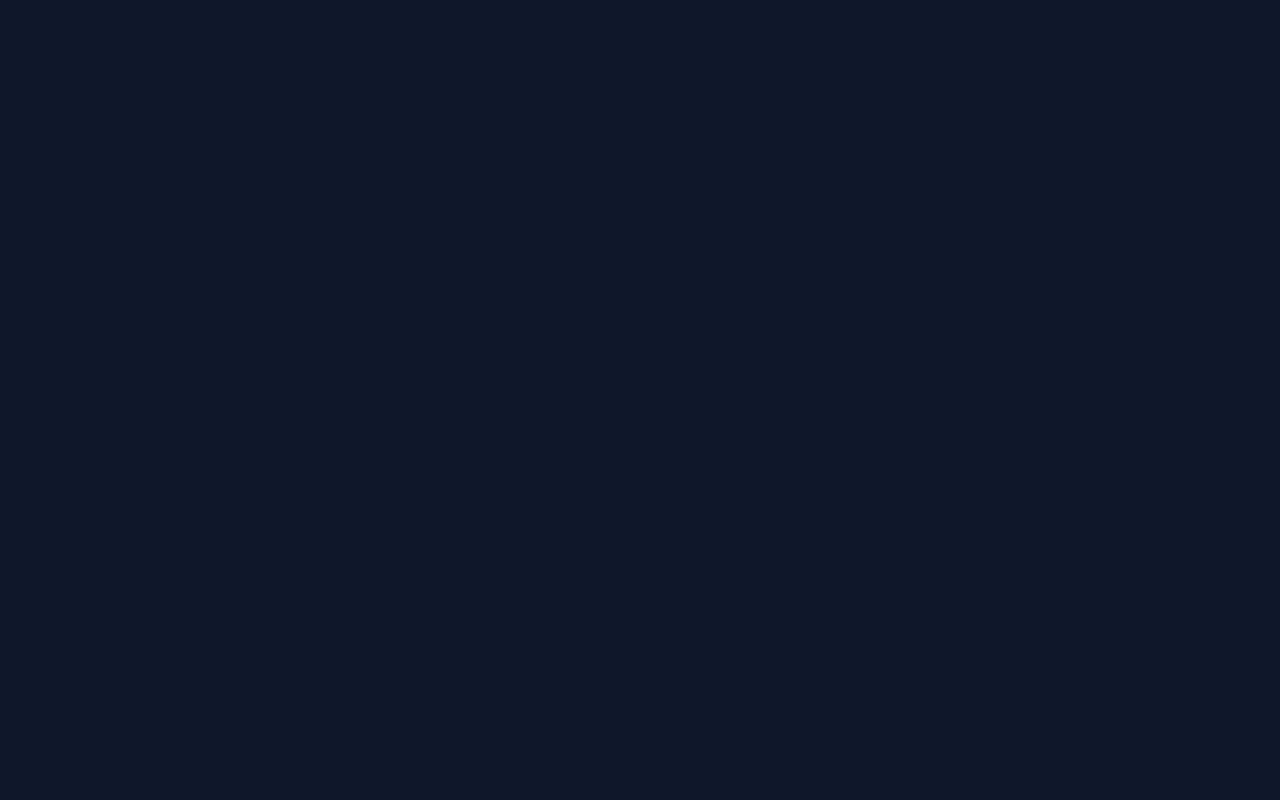
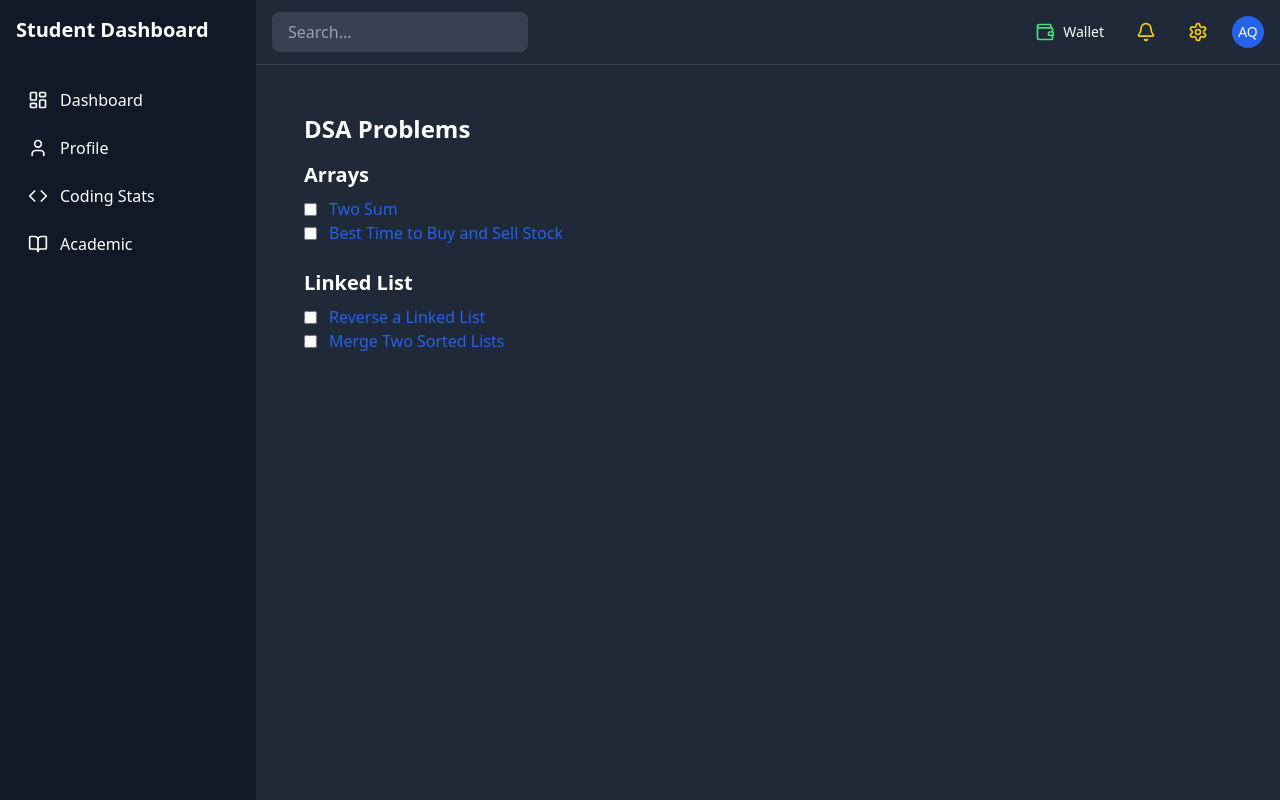
Before and after one commit to AshiqAhamed17/Dashboard, a React (Vite) app in the folder student-dashboard/: page /coding in a window 1280 px wide. Before the commit this address had no page. Built offline with nearby package versions, Linux system fonts and the light colour scheme.

Commit message:
Coding.jsx

```diff
--- a/student-dashboard/src/App.jsx
+++ b/student-dashboard/src/App.jsx
@@ -3,6 +3,7 @@ import Layout from './components/layout/Layout';
 import Dashboard from './pages/Dashboard';
 import Profile from './pages/Profile';
 import Login from './pages/Login';
+import Coding from './pages/Coding';
 //path="/login"
 function App() {
   return (
@@ -12,6 +13,7 @@ function App() {
         <Route path="/" element={<Layout />}>
           <Route path='dashboard' element={<Dashboard />} />
           <Route path="profile" element={<Profile />} />
+          <Route path="coding" element={<Coding />} />
         </Route>
       </Routes>
     </Router>
--- /dev/null
+++ b/student-dashboard/src/pages/Coding.jsx
@@ -0,0 +1,74 @@
+import { useState } from "react";
+import { Link } from "react-router-dom";
+
+const problems = [
+  {
+    topic: "Arrays",
+    questions: [
+      {
+        id: 1,
+        title: "Two Sum",
+        link: "https://leetcode.com/problems/two-sum/",
+      },
+      {
+        id: 2,
+        title: "Best Time to Buy and Sell Stock",
+        link: "https://leetcode.com/problems/best-time-to-buy-and-sell-stock/",
+      },
+    ],
+  },
+  {
+    topic: "Linked List",
+    questions: [
+      {
+        id: 3,
+        title: "Reverse a Linked List",
+        link: "https://leetcode.com/problems/reverse-linked-list/",
+      },
+      {
+        id: 4,
+        title: "Merge Two Sorted Lists",
+        link: "https://leetcode.com/problems/merge-two-sorted-lists/",
+      },
+    ],
+  },
+];
+
+const Coding = () => {
+  const [solved, setSolved] = useState({});
+
+  const toggleSolved = (id) => {
+    setSolved((prev) => ({ ...prev, [id]: !prev[id] }));
+  };
+
+  return (
+    <div className="p-6">
+      <h1 className="text-2xl font-bold mb-4">DSA Problems</h1>
+      {problems.map((category, index) => (
+        <div key={index} className="mb-6">
+          <h2 className="text-xl font-semibold">{category.topic}</h2>
+          <ul className="mt-2">
+            {category.questions.map((question) => (
+              <li key={question.id} className="flex items-center gap-3">
+                <input
+                  type="checkbox"
+                  checked={solved[question.id] || false}
+                  onChange={() => toggleSolved(question.id)}
+                />
+                <Link
+                  to={question.link}
+                  target="_blank"
+                  className="text-blue-600 hover:underline"
+                >
+                  {question.title}
+                </Link>
+              </li>
+            ))}
+          </ul>
+        </div>
+      ))}
+    </div>
+  );
+};
+
+export default Coding;
--- a/student-dashboard/src/pages/Profile.jsx
+++ b/student-dashboard/src/pages/Profile.jsx
@@ -1,4 +1,4 @@
-import { User, Mail, Phone, Book, MapPin } from 'lucide-react';
+import {  Mail, Phone, Book, MapPin } from 'lucide-react';
 
 export default function Profile() {
   const profileData = {
```
